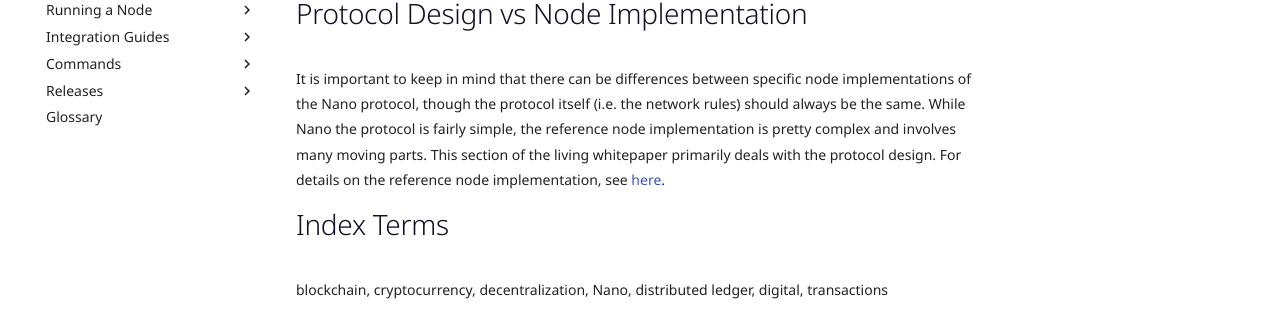
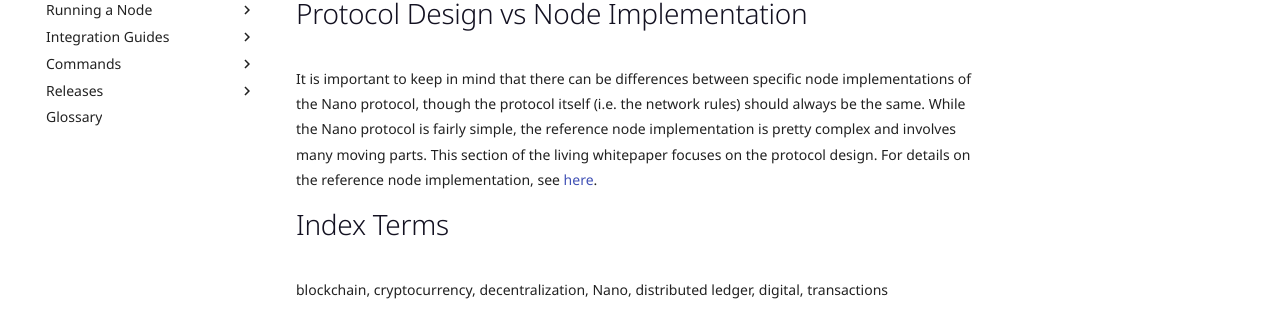
Before and after one commit to nanocurrency/nano-docs, an MkDocs documentation site: the page built from docs/protocol-design/introduction.md, in a window 1280 px wide and 900 px high, scrolled down 1122 px. Shown: the part 206-519 px from the top of the window. Built offline with MkDocs 1.6.1 and Material for MkDocs 9.7.7, drawn with Linux system fonts in a browser that asks for light colours; comment, search, counter and statistics services are not loaded.

Commit message:
Update introduction.md

```diff
--- a/docs/protocol-design/introduction.md
+++ b/docs/protocol-design/introduction.md
@@ -23,7 +23,7 @@
 
 # Protocol Design vs Node Implementation
 
-It is important to keep in mind that there can be differences between specific node implementations of the Nano protocol, though the protocol itself (i.e. the network rules) should always be the same. While Nano the protocol is fairly simple, the reference node implementation is pretty complex and involves many moving parts. This section of the living whitepaper primarily deals with the protocol design. For details on the reference node implementation, see [here]().
+It is important to keep in mind that there can be differences between specific node implementations of the Nano protocol, though the protocol itself (i.e. the network rules) should always be the same. While the Nano protocol is fairly simple, the reference node implementation is pretty complex and involves many moving parts. This section of the living whitepaper focuses on the protocol design. For details on the reference node implementation, see [here]().
 
 # Index Terms
 blockchain, cryptocurrency, decentralization, Nano, distributed ledger, digital, transactions
```
